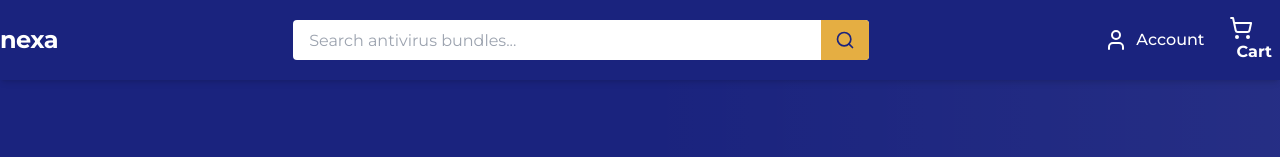
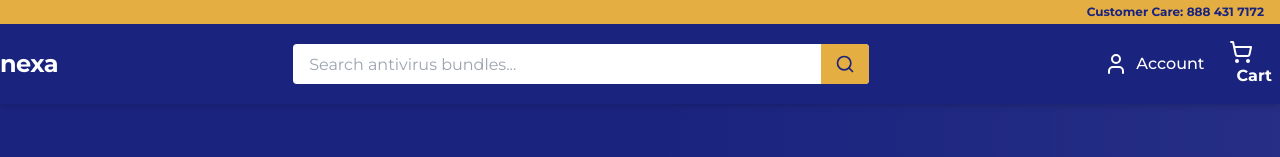
Before and after one commit to paranxv/nexa, a React (Vite) app in the folder client/: page / in a window 1280 px wide. Shown: the top 157 px of the page. Built offline with nearby package versions, Linux system fonts and the light colour scheme.

Commit message:
Add customer care number (Header, Footer)

```diff
--- a/client/src/components/Footer.tsx
+++ b/client/src/components/Footer.tsx
@@ -32,7 +32,8 @@ export function Footer() {
                     <div>
                         <h4 className="font-bold mb-4 text-lg">Support</h4>
                         <ul className="space-y-2 text-gray-400">
-                            <li><a href="#" className="hover:text-secondary">Contact Us</a></li>
+                            <li><span className="text-secondary font-bold">888 431 7172</span></li>
+                            <li><a href="mailto:support@nexa.com" className="hover:text-secondary">support@nexa.com</a></li>
                             <li><a href="#" className="hover:text-secondary">FAQs</a></li>
                             <li><a href="#" className="hover:text-secondary">License Retrieval</a></li>
                             <li><a href="#" className="hover:text-secondary">Installation Guide</a></li>
--- a/client/src/components/Header.tsx
+++ b/client/src/components/Header.tsx
@@ -7,7 +7,15 @@ export function Header() {
     const itemCount = items.reduce((acc, item) => acc + item.quantity, 0)
 
     return (
-        <header className="bg-primary text-text-light sticky top-0 z-50 shadow-md">
+        <header className="sticky top-0 z-50 shadow-md flex flex-col">
+            {/* Top Bar */}
+            <div className="bg-secondary text-primary py-1 px-4 text-xs font-bold text-center sm:text-right">
+                <div className="container">
+                    <span>Customer Care: 888 431 7172</span>
+                </div>
+            </div>
+
+            <div className="bg-primary text-text-light">
                 <div className="container h-20 flex items-center justify-between">
                     <div className="flex items-center gap-4">
                         <button className="lg:hidden p-2 hover:bg-white/10 rounded-full">
@@ -61,6 +69,7 @@ export function Header() {
                         <Search className="absolute right-3 top-2.5 w-5 h-5 text-white/60" />
                     </div>
                 </div>
+            </div>
         </header>
     )
 }
```
Lines whose indentation alone changed are shown as unchanged.
